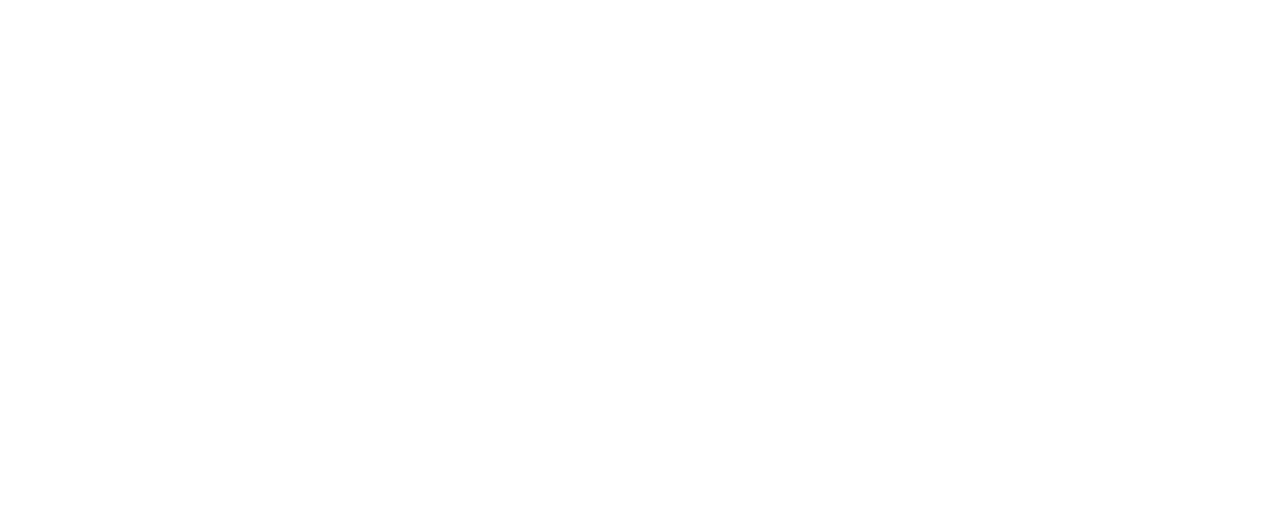
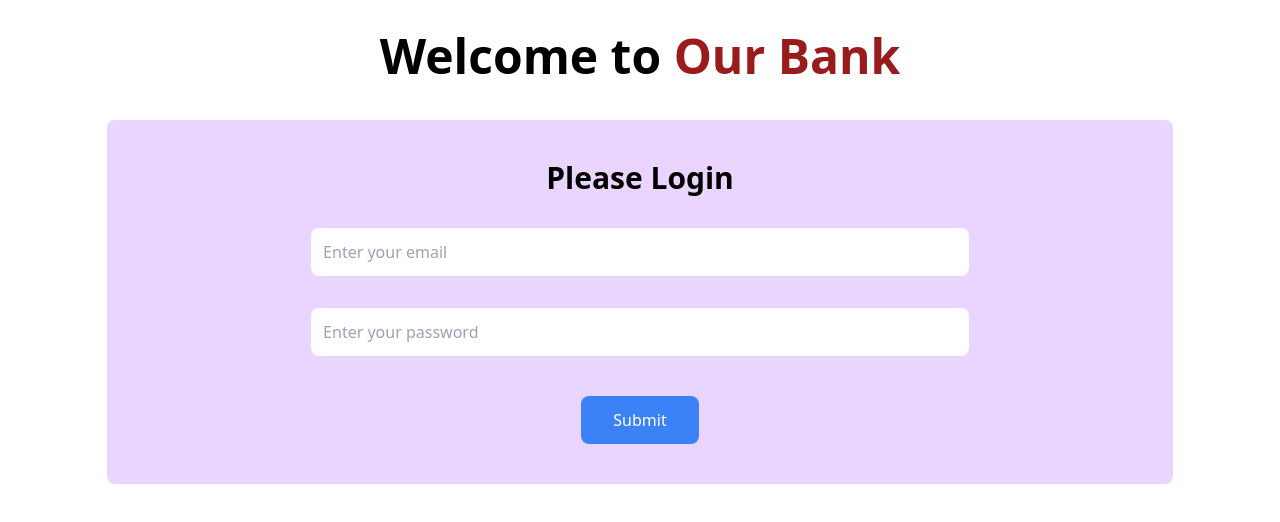
Before and after one commit to Sumaiyakhan322/Bank-withdraw-deposit, a plain HTML site: page index.html in a window 1280 px wide. Drawn offline with nearby package versions, Linux system fonts and the light colour scheme.

Commit message:
added bank interferce

```diff
--- a/index.html
+++ b/index.html
@@ -4,8 +4,24 @@
     <meta charset="UTF-8">
     <meta name="viewport" content="width=device-width, initial-scale=1.0">
     <title>Bank for deposit and withdraw</title>
+    <script src="https://cdn.tailwindcss.com"></script>
 </head>
 <body>
+    <header>
+        <h1 class="text-center mt-8 text-5xl font-semibold">Welcome to <span class="text-red-800 font-bold">Our Bank</span></h1>
+    </header>
+    <main>
+        <section class="bg-purple-200 w-10/12 mx-auto mt-10 p-10 rounded-lg">
+            <h3 class="text-3xl font-semibold text-center">Please Login</h3>
+            <div>
+                <input id="correct-main" type="email" placeholder="Enter your email" class="block my-8 w-8/12 p-3 rounded-lg mx-auto">
+                <input id="correct-password" type="password" placeholder="Enter your password" class="block w-8/12 p-3 rounded-lg mx-auto">
+                <button class="mt-10 px-8 py-3 bg-blue-500 rounded-lg text-white block mx-auto font-medium hover:text-blue-500 hover:bg-white" id="submit-btn">Submit</button>
+            </div>
+        </section>
+    </main>
+
+
     <script src="./main.js"></script>
 </body>
 </html>
--- a/main.js
+++ b/main.js
@@ -0,0 +1,4 @@
+// step-1 :validate the password and email
+
+//1.1-Add event on the button
+document.getElementById()
--- /dev/null
+++ b/tailwind.config.js
@@ -0,0 +1,8 @@
+/** @type {import('tailwindcss').Config} */
+module.exports = {
+    content: ["./src/**/*.{html,js}"],
+    theme: {
+      extend: {},
+    },
+    plugins: [],
+  }
```
